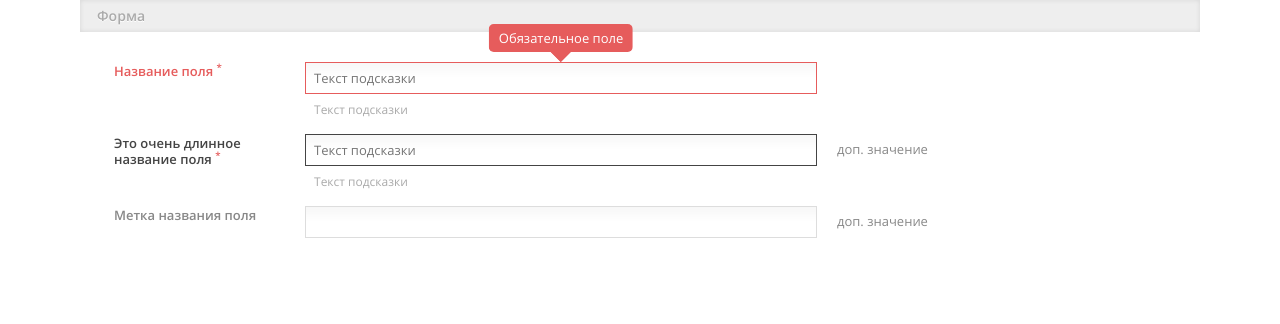
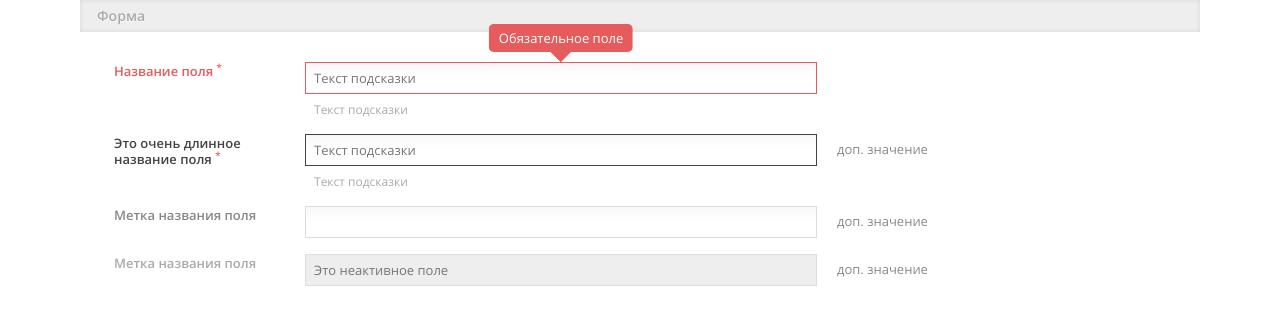
Before and after one commit to fatuk/emias-ui, a website: page index.html in a window 1280 px wide. Drawn offline with Linux system fonts and the light colour scheme.

Commit message:
Add disabled state

```diff
--- a/index.html
+++ b/index.html
@@ -86,6 +86,24 @@
                     </td>
                 </tr>
             </table>
+            <!-- Form row -->
+            <table class="form__row disabled">
+                <tr>
+                    <td class="form__row-label">
+                        <label for="field-3" class="label">
+                            <span class="label__text">
+                            Метка названия поля
+                        </span>
+                        </label>
+                    </td>
+                    <td class="form__row-field">
+                        <input disabled type="text" class="input" name="" id="field-3" placeholder="Это неактивное поле">
+                    </td>
+                    <td class="form__row-aux">
+                        доп. значение
+                    </td>
+                </tr>
+            </table>
         </div>
     </div>
 
--- a/scss/_form.scss
+++ b/scss/_form.scss
@@ -49,7 +49,12 @@
 			}
 			.input {
 				border-color: $red;
-				color: $red;
+				color: #444;
+			}
+		}
+		&.disabled {
+			.label__text {
+				color: #aaa;
 			}
 		}
 	}
--- a/scss/_input.scss
+++ b/scss/_input.scss
@@ -9,6 +9,10 @@
 	width: 100%;
 	background: linear-gradient(to bottom,  rgba(0,0,0,0.03) 0%,rgba(0,0,0,0) 50%);
 	transition: color .3s, border .3s;
+	&[disabled] {
+		background: #eee;
+		border: solid 1px #ddd !important;
+	}
 }
 
 ::-webkit-input-placeholder {
```
Also changed, not shown: templates/index.html (+18 -0 lines), css/main.css, 1 other file.
